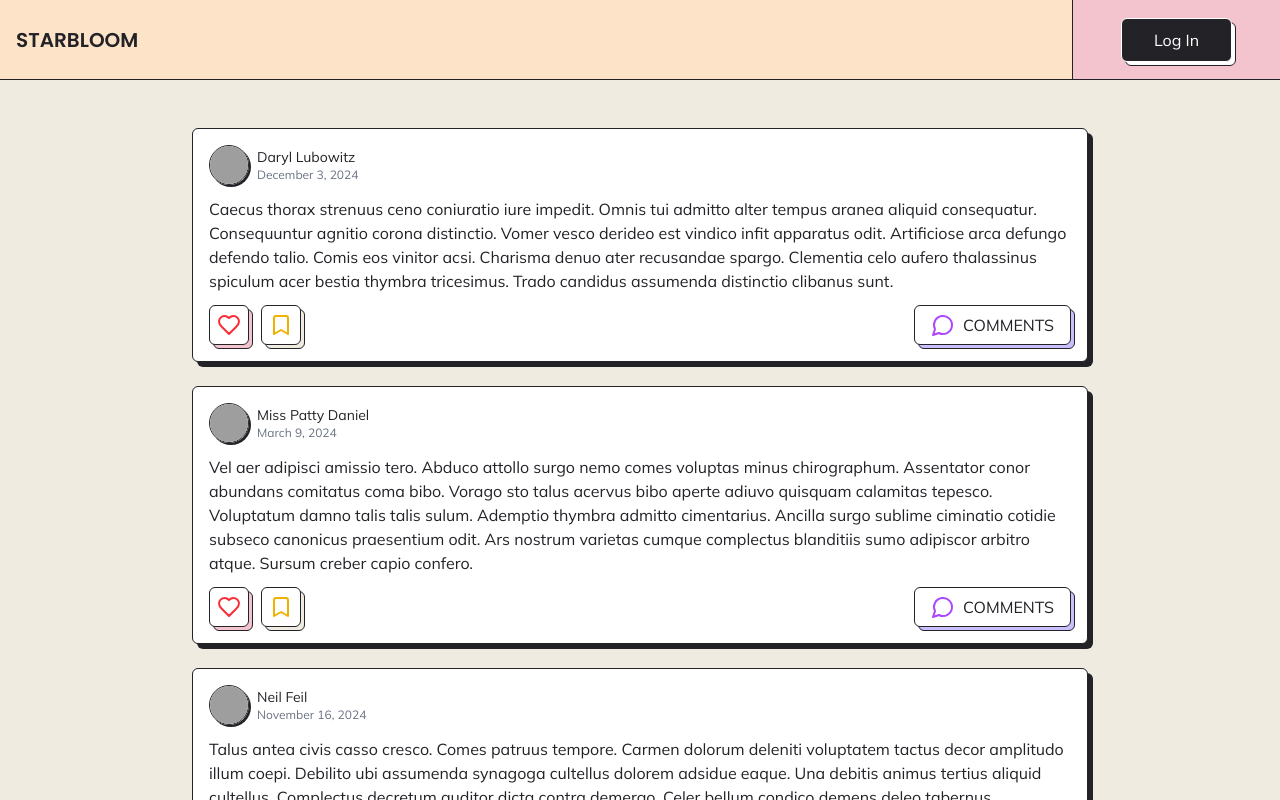
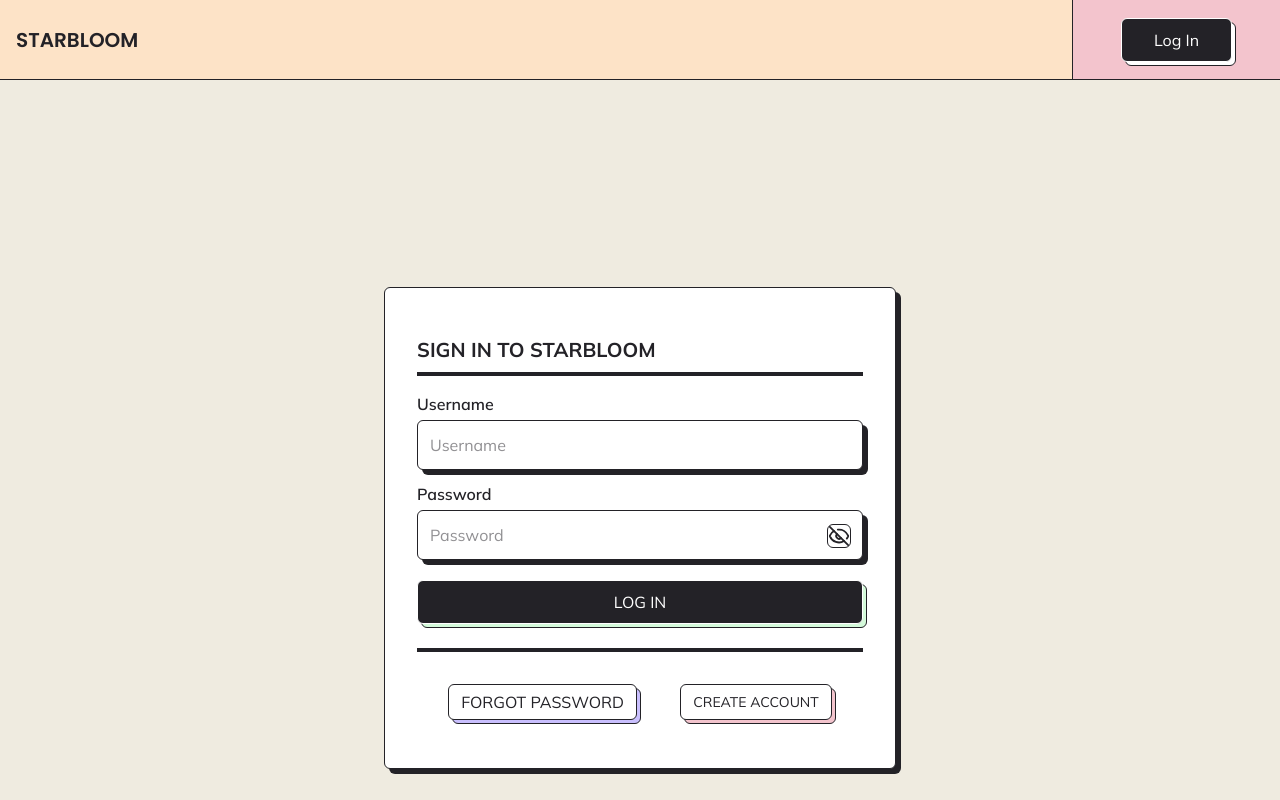
Before and after one commit to kharljhon14/starbloom, a React (Vite) app: page /login in a window 1280 px wide. Shown: the top 800 px of the page. Built offline with nearby package versions, Linux system fonts and the light colour scheme; grey boxes are pictures that could not be loaded; a web font is replaced by a local one.

Commit message:
[Feat] Tanstack router

```diff
--- a/package.json
+++ b/package.json
@@ -13,6 +13,7 @@
     "@hookform/resolvers": "^4.1.3",
     "@tailwindcss/vite": "^4.0.12",
     "@tanstack/react-query": "^5.67.2",
+    "@tanstack/react-router": "^1.114.17",
     "axios": "^1.8.2",
     "class-variance-authority": "^0.7.1",
     "clsx": "^2.1.1",
@@ -28,6 +29,8 @@
   "devDependencies": {
     "@eslint/js": "^9.22.0",
     "@faker-js/faker": "^9.6.0",
+    "@tanstack/router-devtools": "^1.114.17",
+    "@tanstack/router-plugin": "^1.114.17",
     "@types/react": "^18.3.18",
     "@types/react-dom": "^18.3.5",
     "@vitejs/plugin-react": "^4.3.4",
--- a/src/api/agents.ts
+++ b/src/api/agents.ts
@@ -1,6 +1,6 @@
 import axios, { AxiosError, AxiosResponse } from 'axios';
 import { LoginUserSchemaType, SignupUserSchemaType } from '../schemas/auth';
-import { AuthToken, NewUser } from '../types/auth';
+import { AuthToken, User } from '../types/auth';
 import { getCookie } from '../utils/utils';
 
 const responseBody = <T>(res: AxiosResponse<T>) => res.data;
@@ -20,7 +20,7 @@ axios.interceptors.response.use(
 );
 
 const requests = {
-  get: <T>(url: string) => axios.get(url).then(responseBody<T>),
+  get: <T, D>(url: string, body?: D) => axios.get(url, { data: body }).then(responseBody<T>),
   post: <T, D>(url: string, body: D) => axios.post(url, body).then(responseBody<T>),
   patch: <T, D>(url: string, body: D) => axios.patch(url, body).then(responseBody<T>),
   delete: <T>(url: string) => axios.delete(url).then(responseBody<T>)
@@ -30,7 +30,9 @@ const auth = {
   login: (body: LoginUserSchemaType) =>
     requests.post<AuthToken, LoginUserSchemaType>('/login', body),
   signup: (body: SignupUserSchemaType) =>
-    requests.post<NewUser, SignupUserSchemaType>('/signup', body)
+    requests.post<User, SignupUserSchemaType>('/signup', body),
+  getUserByToken: (token: { token: string }) =>
+    requests.get<User, { token: string }>(`/users`, token)
 };
 
 const agent = {
--- a/src/components/card.tsx
+++ b/src/components/card.tsx
@@ -2,7 +2,7 @@ import { PropsWithChildren } from 'react';
 import { cn } from '../utils/utils';
 import { cva, VariantProps } from 'class-variance-authority';
 
-const cardVariants = cva(`rounded-md border shadow-black shadow-full`, {
+const cardVariants = cva(`rounded-md border shadow-black shadow-full w-full`, {
   variants: {
     color: {
       default: 'bg-white ',
--- a/src/components/header.tsx
+++ b/src/components/header.tsx
@@ -1,15 +1,16 @@
+import { Link } from '@tanstack/react-router';
 import LoginButton from '../features/auth/login-button';
 
 export default function Header() {
   return (
     <header className="border-b h-20 flex justify-between bg-primary">
       <div className="flex items-center px-4">
-        <a
-          href="/"
+        <Link
+          to="/"
           className="font-poppins text-xl uppercase font-semibold"
         >
           StarBloom
-        </a>
+        </Link>
       </div>
       <div className="bg-danger border-l flex items-center justify-center gap-3 px-4 md:w-52">
         <LoginButton />
--- a/src/main.tsx
+++ b/src/main.tsx
@@ -1,10 +1,33 @@
 import { StrictMode } from 'react';
-import { createRoot } from 'react-dom/client';
+import ReactDOM from 'react-dom/client';
+import { RouterProvider, createRouter } from '@tanstack/react-router';
 import './index.css';
-import App from './App.tsx';
+// Import the generated route tree
+import { routeTree } from './routeTree.gen';
 
-createRoot(document.getElementById('root')!).render(
-  <StrictMode>
-    <App />
-  </StrictMode>
-);
+// Create a new router instance
+const router = createRouter({
+  routeTree,
+  scrollRestoration: true,
+  context: {
+    auth: undefined
+  }
+});
+
+// Register the router instance for type safety
+declare module '@tanstack/react-router' {
+  interface Register {
+    router: typeof router;
+  }
+}
+
+// Render the app
+const rootElement = document.getElementById('root')!;
+if (!rootElement.innerHTML) {
+  const root = ReactDOM.createRoot(rootElement);
+  root.render(
+    <StrictMode>
+      <RouterProvider router={router} />
+    </StrictMode>
+  );
+}
--- /dev/null
+++ b/src/routeTree.gen.ts
@@ -0,0 +1,111 @@
+/* eslint-disable */
+
+// @ts-nocheck
+
+// noinspection JSUnusedGlobalSymbols
+
+// This file was automatically generated by TanStack Router.
+// You should NOT make any changes in this file as it will be overwritten.
+// Additionally, you should also exclude this file from your linter and/or formatter to prevent it from being checked or modified.
+
+// Import Routes
+
+import { Route as rootRoute } from './routes/__root'
+import { Route as LoginImport } from './routes/login'
+import { Route as IndexImport } from './routes/index'
+
+// Create/Update Routes
+
+const LoginRoute = LoginImport.update({
+  id: '/login',
+  path: '/login',
+  getParentRoute: () => rootRoute,
+} as any)
+
+const IndexRoute = IndexImport.update({
+  id: '/',
+  path: '/',
+  getParentRoute: () => rootRoute,
+} as any)
+
+// Populate the FileRoutesByPath interface
+
+declare module '@tanstack/react-router' {
+  interface FileRoutesByPath {
+    '/': {
+      id: '/'
+      path: '/'
+      fullPath: '/'
+      preLoaderRoute: typeof IndexImport
+      parentRoute: typeof rootRoute
+    }
+    '/login': {
+      id: '/login'
+      path: '/login'
+      fullPath: '/login'
+      preLoaderRoute: typeof LoginImport
+      parentRoute: typeof rootRoute
+    }
+  }
+}
+
+// Create and export the route tree
+
+export interface FileRoutesByFullPath {
+  '/': typeof IndexRoute
+  '/login': typeof LoginRoute
+}
+
+export interface FileRoutesByTo {
+  '/': typeof IndexRoute
+  '/login': typeof LoginRoute
+}
+
+export interface FileRoutesById {
+  __root__: typeof rootRoute
+  '/': typeof IndexRoute
+  '/login': typeof LoginRoute
+}
+
+export interface FileRouteTypes {
+  fileRoutesByFullPath: FileRoutesByFullPath
+  fullPaths: '/' | '/login'
+  fileRoutesByTo: FileRoutesByTo
+  to: '/' | '/login'
+  id: '__root__' | '/' | '/login'
+  fileRoutesById: FileRoutesById
+}
+
+export interface RootRouteChildren {
+  IndexRoute: typeof IndexRoute
+  LoginRoute: typeof LoginRoute
+}
+
+const rootRouteChildren: RootRouteChildren = {
+  IndexRoute: IndexRoute,
+  LoginRoute: LoginRoute,
+}
+
+export const routeTree = rootRoute
+  ._addFileChildren(rootRouteChildren)
+  ._addFileTypes<FileRouteTypes>()
+
+/* ROUTE_MANIFEST_START
+{
+  "routes": {
+    "__root__": {
+      "filePath": "__root.tsx",
+      "children": [
+        "/",
+        "/login"
+      ]
+    },
+    "/": {
+      "filePath": "index.tsx"
+    },
+    "/login": {
+      "filePath": "login.tsx"
+    }
+  }
+}
+ROUTE_MANIFEST_END */
--- /dev/null
+++ b/src/routes/__root.tsx
@@ -0,0 +1,17 @@
+import { createRootRoute, Outlet } from '@tanstack/react-router';
+import { TanStackRouterDevtools } from '@tanstack/react-router-devtools';
+import Providers from '../providers/providers';
+import MainLayout from '../layouts/main-layout';
+
+export const Route = createRootRoute({
+  component: () => (
+    <>
+      <Providers>
+        <MainLayout>
+          <Outlet />
+        </MainLayout>
+      </Providers>
+      <TanStackRouterDevtools />
+    </>
+  )
+});
--- /dev/null
+++ b/src/routes/index.tsx
@@ -0,0 +1,9 @@
+import { createFileRoute } from '@tanstack/react-router';
+
+export const Route = createFileRoute('/')({
+  component: RouteComponent
+});
+
+function RouteComponent() {
+  return <div>Hello "/"!</div>;
+}
--- /dev/null
+++ b/src/routes/login.tsx
@@ -0,0 +1,41 @@
+import { createFileRoute } from '@tanstack/react-router';
+
+import LoginForm from '../features/auth/login-form';
+import Card from '../components/card';
+import { useState } from 'react';
+import AuthModalFooter from '../features/auth/auth-modal-footer';
+import ForgotPasswordForm from '../features/auth/forgot-password.form';
+import { SignUpForm } from '../features/auth/signup-form';
+
+export const Route = createFileRoute('/login')({
+  component: LoginComponent
+});
+export type FormType = 'login' | 'signup' | 'forgot';
+
+function LoginComponent() {
+  const [showFormType, setShowFormType] = useState<FormType>('login');
+  return (
+    <div className="h-[50rem] flex justify-center items-center">
+      <Card size="lg">
+        <div className="border-b-4 border-black pb-2 pt-4 mb-4">
+          <h1 className="text-xl font-bold uppercase">
+            {showFormType === 'login' && 'Sign in to StarBloom'}
+            {showFormType === 'signup' && 'Create your account'}
+            {showFormType === 'forgot' && 'Reset your password'}
+          </h1>
+        </div>
+        <div className="border-b-4 border-black pb-6 mb-4">
+          {showFormType === 'login' && <LoginForm />}
+          {showFormType === 'signup' && <SignUpForm />}
+          {showFormType === 'forgot' && <ForgotPasswordForm />}
+        </div>
+        <div>
+          <AuthModalFooter
+            showFormType={showFormType}
+            setShowFormType={setShowFormType}
+          />
+        </div>
+      </Card>
+    </div>
+  );
+}
--- a/src/types/auth.ts
+++ b/src/types/auth.ts
@@ -5,7 +5,7 @@ export interface AuthToken {
   };
 }
 
-export interface NewUser {
+export interface User {
   id: number;
   username: string;
   email: string;
--- a/vite.config.ts
+++ b/vite.config.ts
@@ -1,8 +1,12 @@
 import { defineConfig } from 'vite';
 import react from '@vitejs/plugin-react';
 import tailwindcss from '@tailwindcss/vite';
-
+import { TanStackRouterVite } from '@tanstack/router-plugin/vite';
 // https://vite.dev/config/
 export default defineConfig({
-  plugins: [react(), tailwindcss()]
+  plugins: [
+    TanStackRouterVite({ target: 'react', autoCodeSplitting: true }),
+    react(),
+    tailwindcss()
+  ]
 });
```
Also changed, not shown: 1 other file (tests, documents, lock files or other folders).
